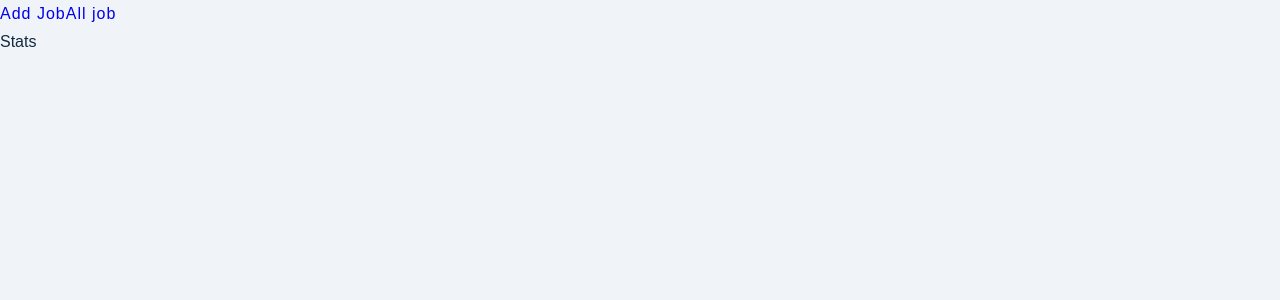
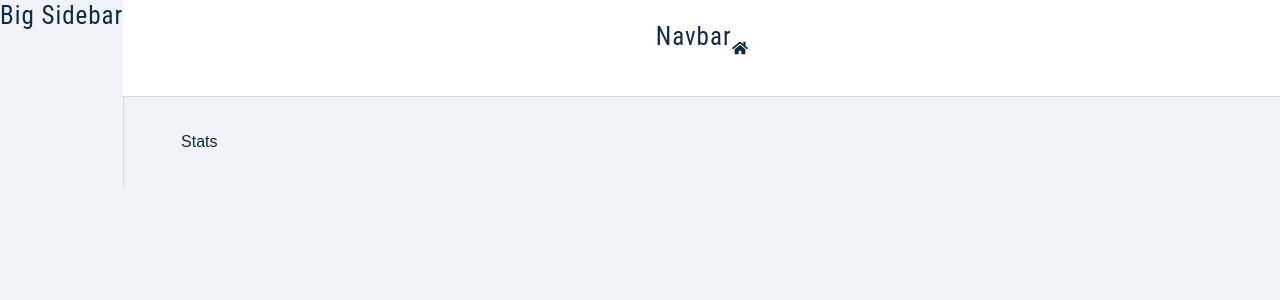
Before and after one commit to Binhbong37/mern_2022, a React (Create React App) app: page / in a window 1280 px wide. Shown: the top 300 px of the page. Built offline with nearby package versions, Linux system fonts and the light colour scheme; sample sign-in values are in the browser's storage.

Commit message:
SECTION 21: Tạo cơ bản layout, thêm navbar,.

```diff
--- /dev/null
+++ b/src/components/BigSidebar.js
@@ -0,0 +1,12 @@
+import React from 'react';
+import Wrapper from '../assets/wrappers/BigSidebar';
+
+const BigSidebar = () => {
+    return (
+        <Wrapper>
+            <h4>Big sidebar</h4>
+        </Wrapper>
+    );
+};
+
+export default BigSidebar;
--- /dev/null
+++ b/src/components/Navbar.js
@@ -0,0 +1,14 @@
+import React from 'react';
+import { FaHome } from 'react-icons/fa';
+import Wrapper from '../assets/wrappers/Navbar';
+
+const Navbar = () => {
+    return (
+        <Wrapper>
+            <h4>Navbar</h4>
+            <FaHome />
+        </Wrapper>
+    );
+};
+
+export default Navbar;
--- /dev/null
+++ b/src/components/SmallSideBar.js
@@ -0,0 +1,12 @@
+import React from 'react';
+import Wrapper from '../assets/wrappers/SmallSidebar';
+
+const SmallSideBar = () => {
+    return (
+        <Wrapper>
+            <h3>Small Side Bar</h3>
+        </Wrapper>
+    );
+};
+
+export default SmallSideBar;
--- a/src/components/index.js
+++ b/src/components/index.js
@@ -1,5 +1,8 @@
 import Logo from './Logo';
 import FormRow from './FormRow';
 import Alerts from './Alerts';
+import BigSidebar from './BigSidebar';
+import SmallSideBar from './SmallSideBar';
+import Navbar from './Navbar';
 
-export { Logo, FormRow, Alerts };
+export { Logo, FormRow, Alerts, Navbar, SmallSideBar, BigSidebar };
--- a/src/pages/dashboard/ShareLayout.js
+++ b/src/pages/dashboard/ShareLayout.js
@@ -1,13 +1,20 @@
 import { Outlet, Link } from 'react-router-dom';
 import Wrapper from '../../assets/wrappers/SharedLayout';
+import { Navbar, SmallSideBar, BigSidebar } from '../../components';
+
 const ShareLayout = () => {
     return (
         <Wrapper>
-            <nav>
-                <Link to="add-job">Add Job</Link>
-                <Link to="all-jobs">All job</Link>
-            </nav>
-            <Outlet />
+            <main className="dashboard">
+                <SmallSideBar />
+                <BigSidebar />
+                <div>
+                    <Navbar />
+                    <div className="dashboard-page">
+                        <Outlet />
+                    </div>
+                </div>
+            </main>
         </Wrapper>
     );
 };
```
Also changed, not shown: step with commit.txt.
